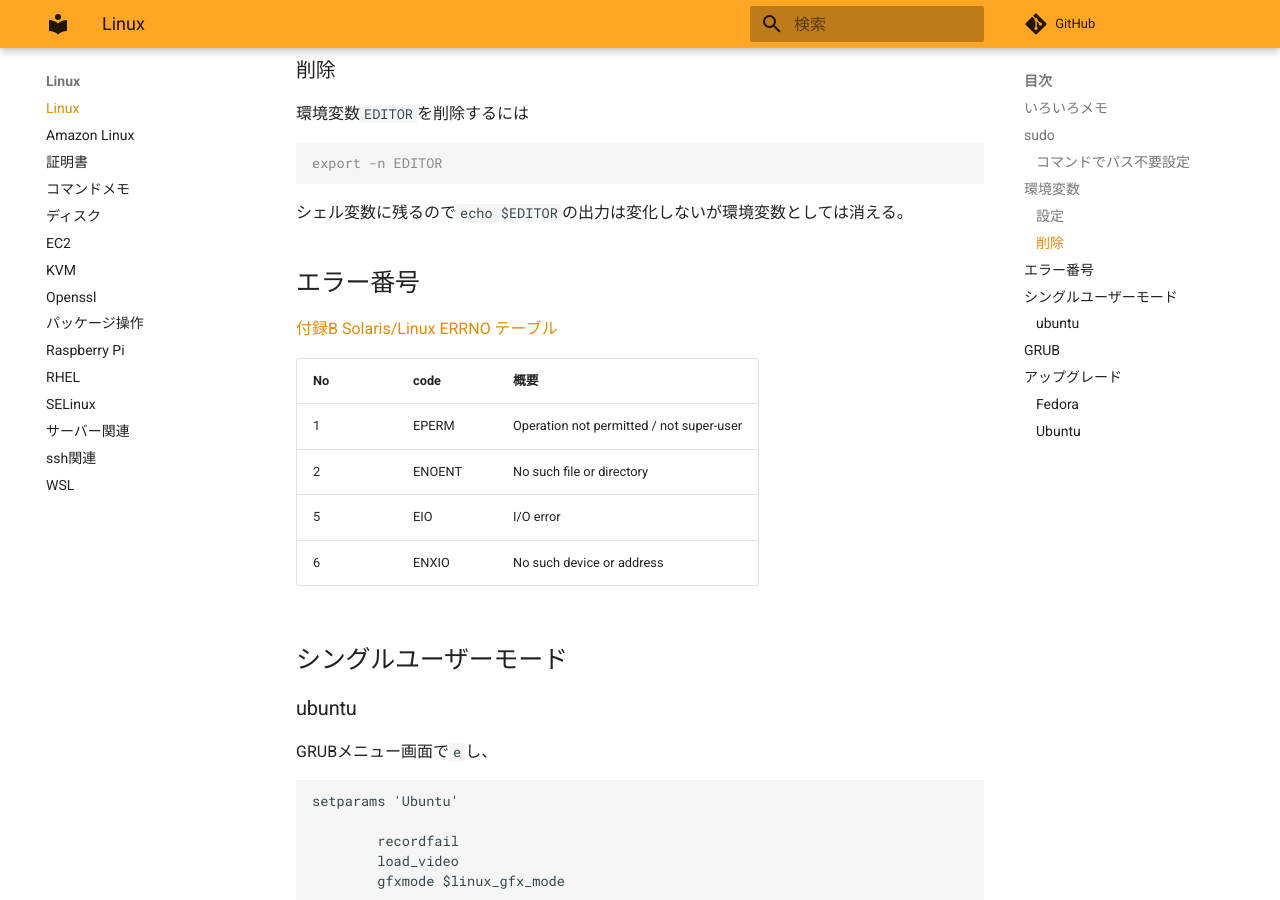
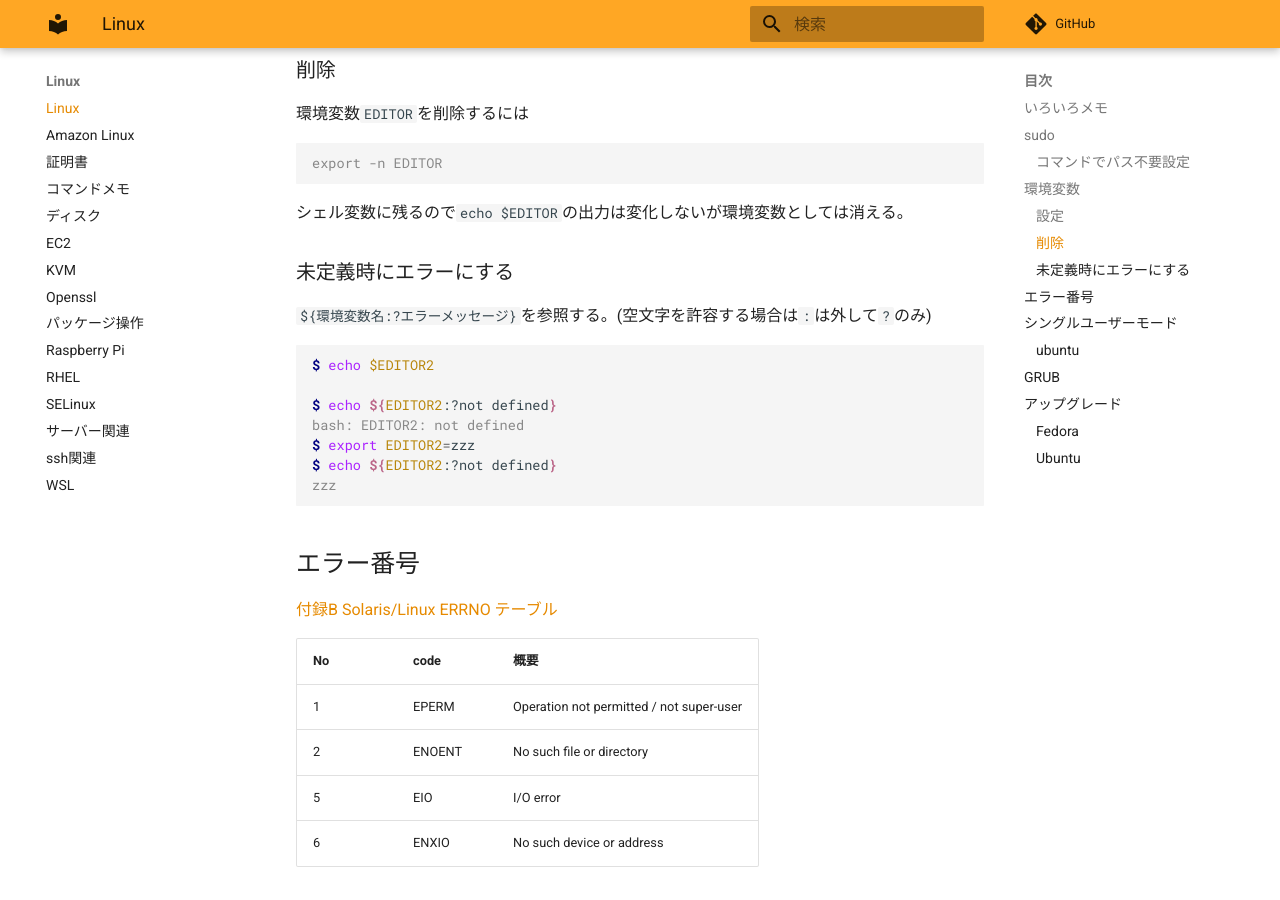
Before and after one commit to zaki-lknr/docs, an MkDocs documentation site: the page built from docs/Linux/index.md, in a window 1280 px wide and 900 px high, scrolled down 1225 px. Built offline with MkDocs 1.6.1 and Material for MkDocs 9.7.7, drawn with Linux system fonts in a browser that asks for light colours; comment, search, counter and statistics services are not loaded.

Commit message:
add: linux: 環境変数未定義時にエラー

````diff
--- a/docs/Linux/index.md
+++ b/docs/Linux/index.md
@@ -60,6 +60,20 @@ export -n EDITOR
 ```
 
 シェル変数に残るので`echo $EDITOR`の出力は変化しないが環境変数としては消える。
+
+### 未定義時にエラーにする
+
+`${環境変数名:?エラーメッセージ}`を参照する。(空文字を許容する場合は`:`は外して`?`のみ)
+
+```console
+$ echo $EDITOR2
+
+$ echo ${EDITOR2:?not defined}
+bash: EDITOR2: not defined
+$ export EDITOR2=zzz
+$ echo ${EDITOR2:?not defined}
+zzz
+```
 
 ## エラー番号
 
````
